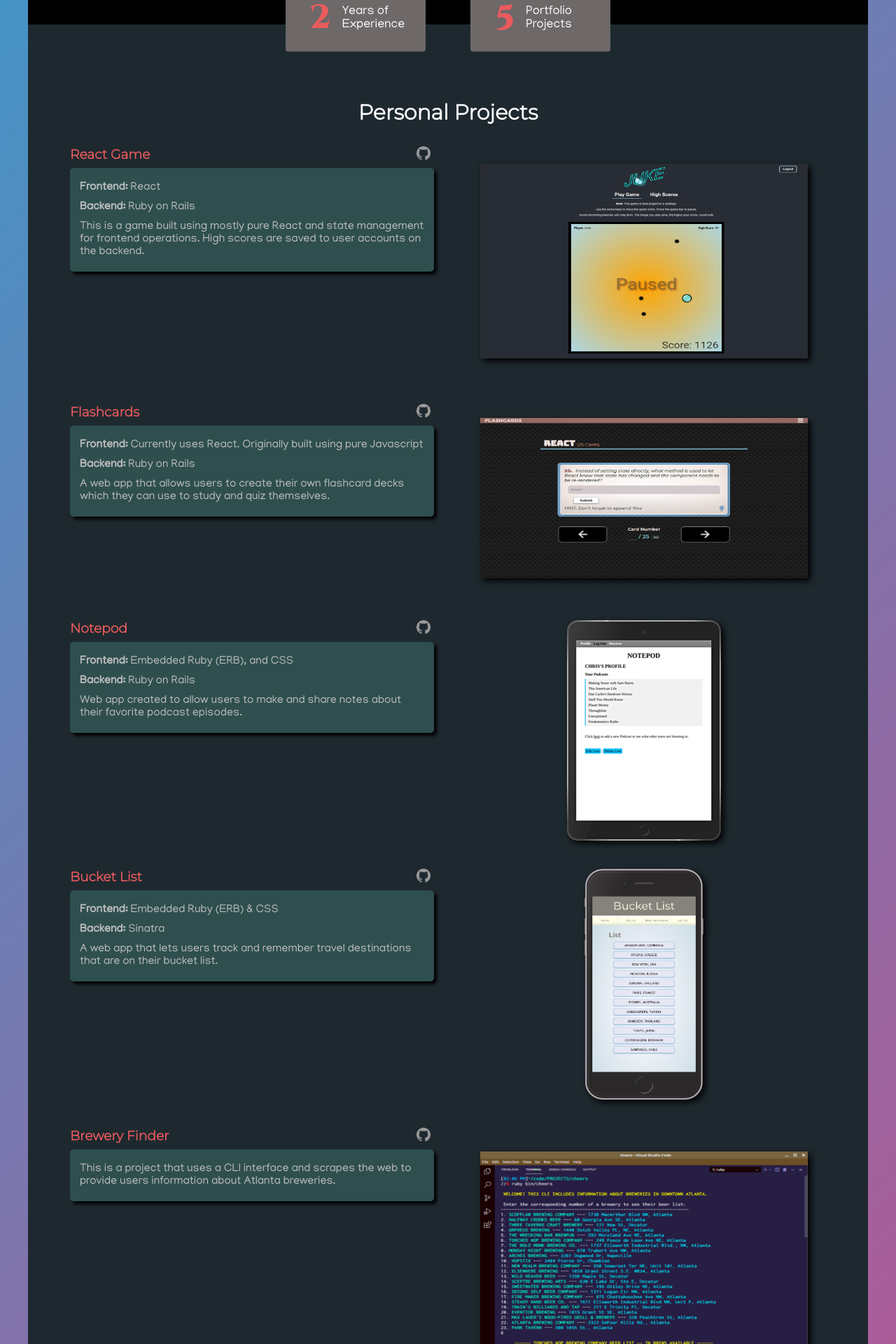
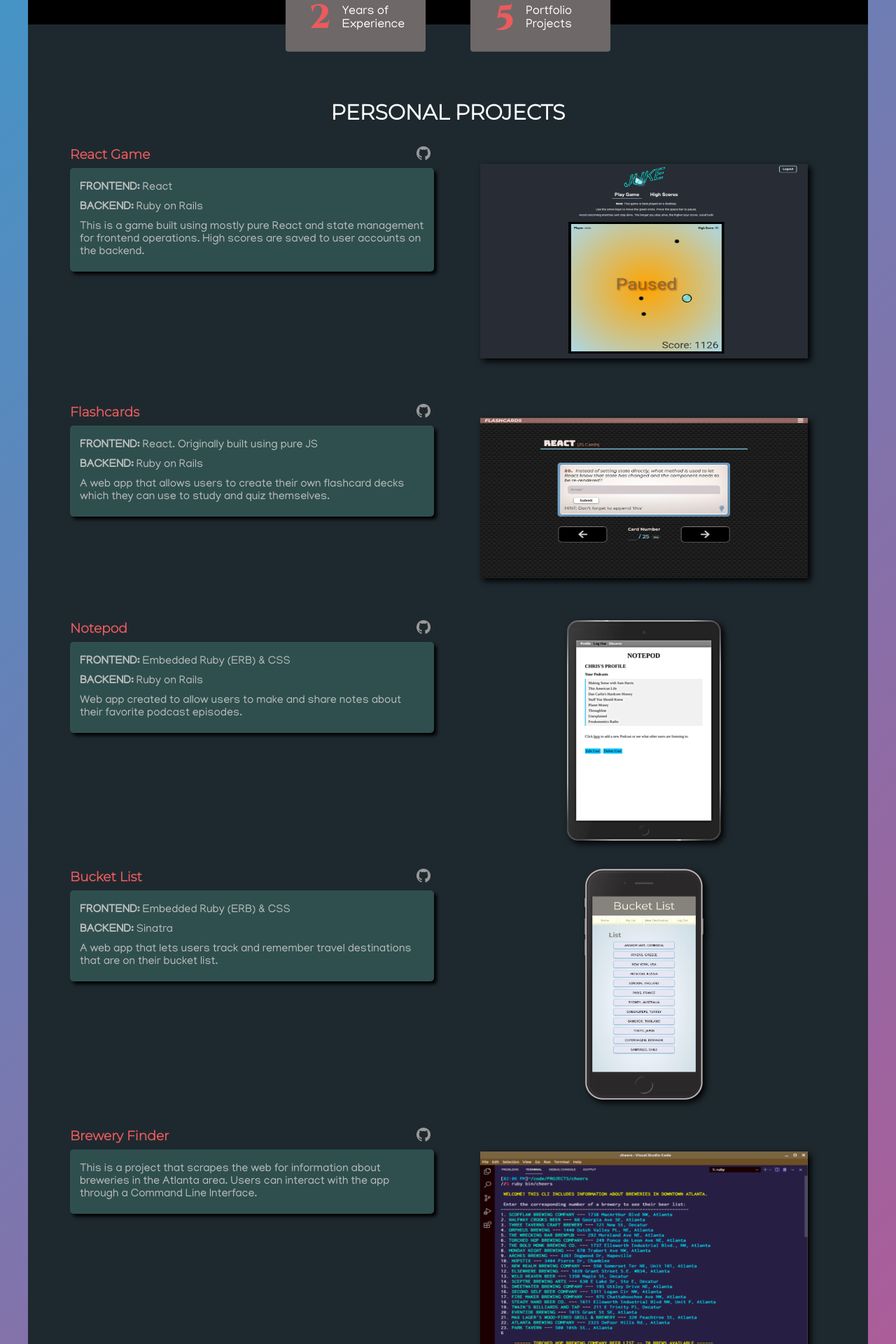
Before and after one commit to chriskay25/portfolio, a React (Create React App) app: page / in a window 1280 px wide. Shown: the part 909-2829 px from the top of the page at 70% size. Built offline with nearby package versions, Linux system fonts and the light colour scheme.

Commit message:
Text edits

```diff
--- a/src/components/Projects.jsx
+++ b/src/components/Projects.jsx
@@ -9,7 +9,7 @@
 const Projects = () => {
     return (
         <div className='projects-container'>
-            <h2 className='projects-header'>Personal Projects</h2>
+            <h2 className='projects-header'>PERSONAL PROJECTS</h2>
             <div className='projects'>
                 <div className='project'>
                     <Column>
@@ -17,8 +17,8 @@
                             <h3>React Game</h3>
                             <img className='project-gh' src={ghLogo} alt='github-logo' onClick={() => window.location.href = 'https://github.com/chriskay25/juke'} />
                             <div className='project-description'>
-                                <p><b>Frontend:</b> React</p>
-                                <p><b>Backend:</b> Ruby on Rails</p>
+                                <p><b>FRONTEND:</b> React</p>
+                                <p><b>BACKEND:</b> Ruby on Rails</p>
                                 <p>
                                     This is a game built using mostly pure React and state management for frontend operations.
                                     High scores are saved to user accounts on the backend.
@@ -38,8 +38,8 @@
                             <h3>Flashcards</h3>
                             <img className='project-gh' src={ghLogo} alt='github-logo' onClick={() => window.location.href = 'https://github.com/chriskay25/react-flashcards'} />
                             <div className='project-description'>
-                                <p><b>Frontend:</b> Currently uses React. Originally built using pure Javascript</p>
-                                <p><b>Backend:</b> Ruby on Rails</p>
+                                <p><b>FRONTEND:</b> React. Originally built using pure JS</p>
+                                <p><b>BACKEND:</b> Ruby on Rails</p>
                                 <p>
                                     A web app that allows users to create their own flashcard decks which they can
                                     use to study and quiz themselves.
@@ -59,8 +59,8 @@
                             <h3>Notepod</h3>
                             <img className='project-gh' src={ghLogo} alt='github-logo' onClick={() => window.location.href = 'https://github.com/chriskay25/notepod'} />
                             <div className='project-description'>
-                                <p><b>Frontend:</b> Embedded Ruby (ERB), and CSS</p>
-                                <p><b>Backend:</b> Ruby on Rails</p>
+                                <p><b>FRONTEND:</b> Embedded Ruby (ERB) & CSS</p>
+                                <p><b>BACKEND:</b> Ruby on Rails</p>
                                 <p>
                                     Web app created to allow users to make and share notes about their favorite podcast episodes.
                                 </p>
@@ -79,8 +79,8 @@
                             <h3>Bucket List</h3>
                             <img className='project-gh' src={ghLogo} alt='github-logo' onClick={() => window.location.href = 'https://github.com/chriskay25/bucket_list'} />
                             <div className='project-description'>
-                                <p><b>Frontend:</b> Embedded Ruby (ERB) & CSS</p>
-                                <p><b>Backend:</b> Sinatra</p>
+                                <p><b>FRONTEND:</b> Embedded Ruby (ERB) & CSS</p>
+                                <p><b>BACKEND:</b> Sinatra</p>
                                 <p>
                                     A web app that lets users track and remember travel destinations that are on their bucket list.
                                 </p>
@@ -100,8 +100,8 @@
                             <img className='project-gh' src={ghLogo} alt='github-logo' onClick={() => window.location.href = 'https://github.com/chriskay25/cheers'} />
                             <div className='project-description'>
                                 <p>
-                                    This is a project that uses a CLI interface and scrapes the web
-                                    to provide users information about Atlanta breweries.
+                                    This is a project that scrapes the web for information about breweries in the Atlanta area.
+                                    Users can interact with the app through a Command Line Interface.
                                 </p>
                             </div>
                         </div>
```
